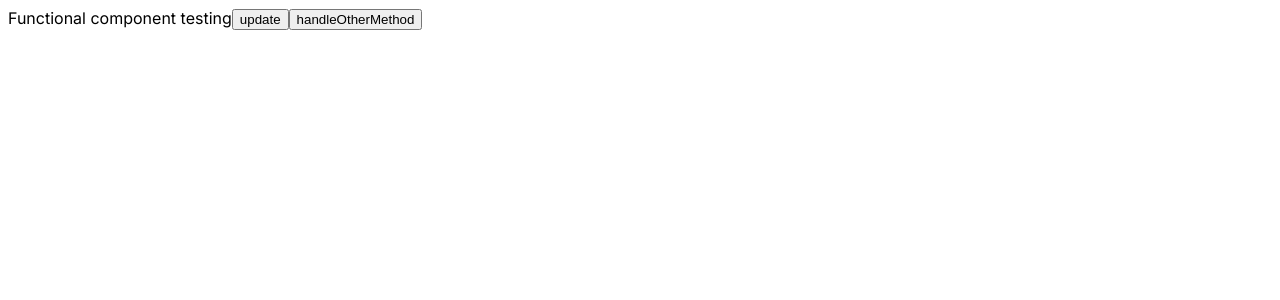
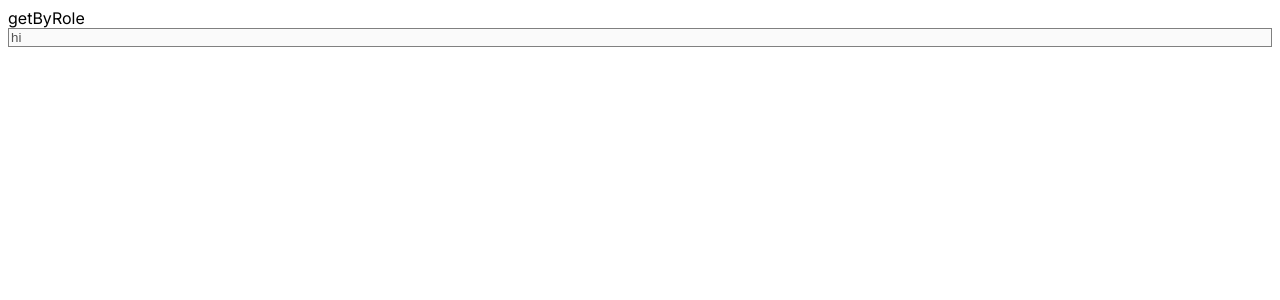
Before and after one commit to MuhammadAhmed-Developer/unit-testing, a Next.js app: page / in a window 1280 px wide. Shown: the top 300 px of the page. Built offline with nearby package versions, Linux system fonts and the light colour scheme.

Commit message:
RTL query getByRole

```diff
--- a/app/page.tsx
+++ b/app/page.tsx
@@ -6,20 +6,11 @@ import { handleOtherMethod } from "@/utils/helper";
 import { useState } from "react";
 
 export default function Home() {
-  const [data, setData] = useState("")
-
-  const handleData = () => {
-    setData("Hello")
-  }
-
-
 
   return (
-    <main className="">
-      Functional component testing
-      <button onClick={handleData} data-testid="btn1">update</button>
-      <button onClick={handleOtherMethod} >handleOtherMethod</button>
-      <h2>{data}</h2>
+    <main className="flex flex-col justify-center">
+      getByRole
+      <input type="text" defaultValue={"hi"} disabled />
     </main>
   );
 }
```
Also changed, not shown: 1 other file (tests, documents, lock files or other folders).
